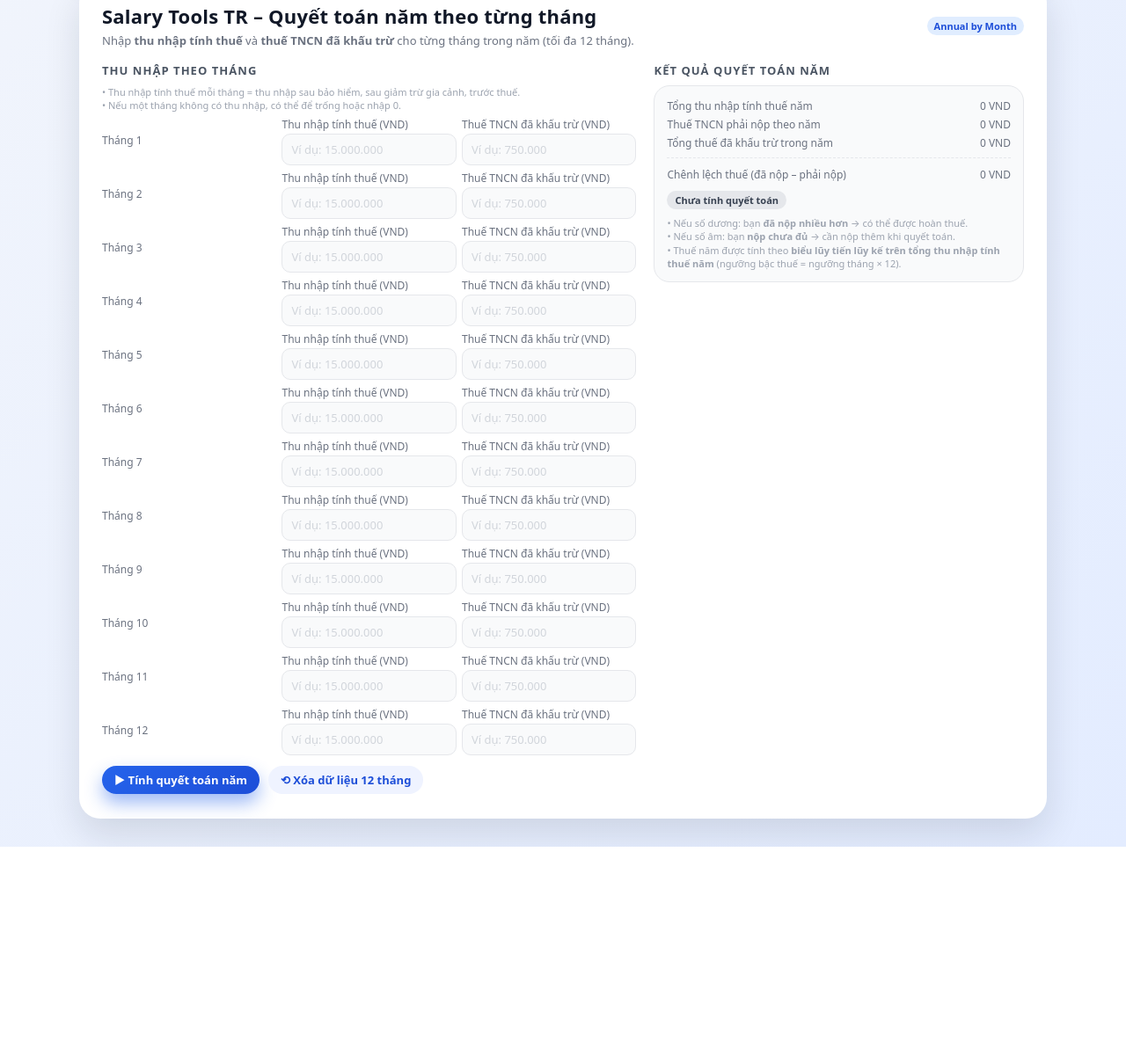
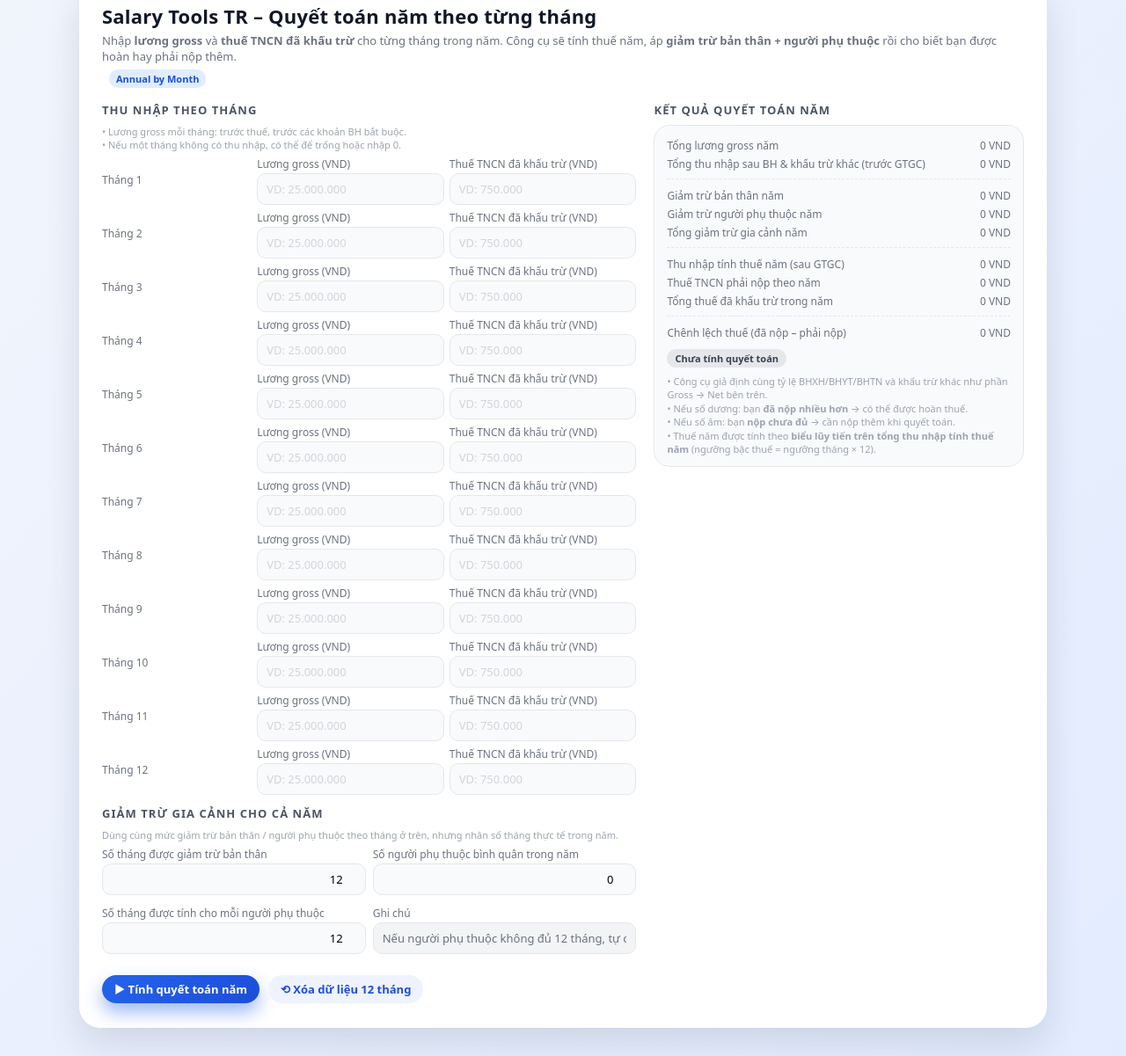
Before and after one commit to Trnq21/salary-tools-tr, a plain HTML site: page index.html in a window 1280 px wide. Shown: the part 774-1975 px from the top of the page at 88% size. Before the commit the page ends 1737 px from the top, so only its background shows below. Drawn offline with Linux system fonts and the light colour scheme.

Commit message:
Add files via upload

```diff
--- a/index.html
+++ b/index.html
@@ -315,7 +315,7 @@
 
     .month-row {
       display: grid;
-      grid-template-columns: minmax(0, 1fr) minmax(0, 1fr) minmax(0, 1fr);
+      grid-template-columns: minmax(0, .8fr) minmax(0, 1fr) minmax(0, 1fr);
       gap: 6px;
       align-items: center;
       margin-bottom: 6px;
@@ -545,14 +545,15 @@
     </div>
   </div>
 
-  <!-- CARD 2: ANNUAL INCOME & TAX REFUND (12 THÁNG) -->
+  <!-- CARD 2: ANNUAL INCOME & TAX REFUND (12 THÁNG + GIẢM TRỪ GIA CẢNH NĂM) -->
   <div class="card">
     <div class="header">
       <div style="display:flex;align-items:center;justify-content:space-between;gap:6px;flex-wrap:wrap;">
         <div>
           <div class="title">Salary Tools TR – Quyết toán năm theo từng tháng</div>
           <div class="subtitle">
-            Nhập <b>thu nhập tính thuế</b> và <b>thuế TNCN đã khấu trừ</b> cho từng tháng trong năm (tối đa 12 tháng).
+            Nhập <b>lương gross</b> và <b>thuế TNCN đã khấu trừ</b> cho từng tháng trong năm. Công cụ sẽ tính thuế năm,
+            áp <b>giảm trừ bản thân + người phụ thuộc</b> rồi cho biết bạn được hoàn hay phải nộp thêm.
           </div>
         </div>
         <div class="badge">Annual by Month</div>
@@ -564,11 +565,38 @@
       <div>
         <div class="section-title">Thu nhập theo tháng</div>
         <div class="section-subnote">
-          • Thu nhập tính thuế mỗi tháng = thu nhập sau bảo hiểm, sau giảm trừ gia cảnh, trước thuế.<br/>
+          • Lương gross mỗi tháng: trước thuế, trước các khoản BH bắt buộc.<br/>
           • Nếu một tháng không có thu nhập, có thể để trống hoặc nhập 0.
         </div>
 
         <div id="monthContainer"></div>
+
+        <div class="section-title" style="margin-top:12px;">Giảm trừ gia cảnh cho cả năm</div>
+        <div class="section-subnote">
+          Dùng cùng mức giảm trừ bản thân / người phụ thuộc theo tháng ở trên, nhưng nhân số tháng thực tế trong năm.
+        </div>
+
+        <div class="inline-inputs">
+          <div class="form-group">
+            <span class="small-label">Số tháng được giảm trừ bản thân</span>
+            <input type="number" id="annualPersonalMonths" min="0" max="12" step="1" value="12" />
+          </div>
+          <div class="form-group">
+            <span class="small-label">Số người phụ thuộc bình quân trong năm</span>
+            <input type="number" id="annualDepCount" min="0" step="1" value="0" />
+          </div>
+        </div>
+
+        <div class="inline-inputs">
+          <div class="form-group">
+            <span class="small-label">Số tháng được tính cho mỗi người phụ thuộc</span>
+            <input type="number" id="annualDepMonths" min="0" max="12" step="1" value="12" />
+          </div>
+          <div class="form-group">
+            <span class="small-label">Ghi chú</span>
+            <input type="text" disabled value="Nếu người phụ thuộc không đủ 12 tháng, tự chỉnh nhỏ hơn." style="text-align:left;color:#6b7280;background:#f3f4f6;" />
+          </div>
+        </div>
 
         <div class="btn-row" style="margin-top:12px;">
           <button class="btn-primary" id="calcAnnualBtn" type="button">
@@ -587,8 +615,35 @@
         <div class="section-title">Kết quả quyết toán năm</div>
         <div class="summary-card">
           <div class="summary-row label">
-            <span>Tổng thu nhập tính thuế năm</span>
-            <span id="totalAnnualIncomeLabel">0 VND</span>
+            <span>Tổng lương gross năm</span>
+            <span id="totalAnnualGrossLabel">0 VND</span>
+          </div>
+
+          <div class="summary-row label">
+            <span>Tổng thu nhập sau BH & khấu trừ khác (trước GTGC)</span>
+            <span id="totalAnnualBeforeFamilyLabel">0 VND</span>
+          </div>
+
+          <div class="divider"></div>
+
+          <div class="summary-row label">
+            <span>Giảm trừ bản thân năm</span>
+            <span id="annualPersonalDedLabel">0 VND</span>
+          </div>
+          <div class="summary-row label">
+            <span>Giảm trừ người phụ thuộc năm</span>
+            <span id="annualDepDedLabel">0 VND</span>
+          </div>
+          <div class="summary-row label">
+            <span>Tổng giảm trừ gia cảnh năm</span>
+            <span id="annualFamilyDedTotalLabel">0 VND</span>
+          </div>
+
+          <div class="divider"></div>
+
+          <div class="summary-row label">
+            <span>Thu nhập tính thuế năm (sau GTGC)</span>
+            <span id="taxableAnnualIncomeLabel">0 VND</span>
           </div>
 
           <div class="summary-row label">
@@ -615,9 +670,10 @@
           </div>
 
           <div class="annual-note">
+            • Công cụ giả định cùng tỷ lệ BHXH/BHYT/BHTN và khấu trừ khác như phần Gross → Net bên trên.<br/>
             • Nếu số dương: bạn <b>đã nộp nhiều hơn</b> → có thể được hoàn thuế.<br/>
             • Nếu số âm: bạn <b>nộp chưa đủ</b> → cần nộp thêm khi quyết toán.<br/>
-            • Thuế năm được tính theo <b>biểu lũy tiến lũy kế trên tổng thu nhập tính thuế năm</b>
+            • Thuế năm được tính theo <b>biểu lũy tiến trên tổng thu nhập tính thuế năm</b>
               (ngưỡng bậc thuế = ngưỡng tháng × 12).
           </div>
         </div>
@@ -633,13 +689,11 @@
 
     function parseAccountingToNumber(str) {
       if (!str) return 0;
-      // Bỏ dấu chấm, phẩy, khoảng trắng, VND, và dấu ngoặc
       let clean = String(str)
         .replace(/[\sVNDvnd]/g, "")
         .replace(/\./g, "")
         .replace(/,/g, "");
 
-      // Xử lý số âm dạng (1000)
       let negative = false;
       if (clean.includes("(") && clean.includes(")")) {
         negative = true;
@@ -654,7 +708,7 @@
       return num;
     }
 
-    // Biểu thuế TNCN lũy tiến từng phần (VN truyền thống) - theo THÁNG
+    // Thuế TNCN theo THÁNG
     function calcPIT(taxableIncome) {
       if (taxableIncome <= 0) return 0;
 
@@ -683,7 +737,7 @@
       return tax;
     }
 
-    // Biểu thuế TNCN theo NĂM (ngưỡng = ngưỡng tháng × 12)
+    // Thuế TNCN theo NĂM (ngưỡng = ngưỡng tháng × 12)
     function calcPITAnnual(taxableAnnualIncome) {
       if (taxableAnnualIncome <= 0) return 0;
 
@@ -719,7 +773,6 @@
 
       const gross = parseAccountingToNumber(grossStr);
       let insBase = parseAccountingToNumber(insBaseStr);
-      // Nếu không nhập hoặc =0 thì dùng luôn Gross
       if (!insBase) {
         insBase = gross;
       }
@@ -744,31 +797,24 @@
         return;
       }
 
-      // 1. Khấu trừ bảo hiểm dựa trên lương bảo hiểm (insBase)
       const insRateTotal = siRate + hiRate + uiRate;
       const insDeduct = insBase * insRateTotal;
 
-      // 2. Khấu trừ khác dựa trên Gross
       const otherDeduct = gross * otherRate;
 
       const incomeBeforeFamily = gross - insDeduct - otherDeduct;
 
-      // 3. Giảm trừ gia cảnh
       const familyDeduct = personalDeduction + dependents * dependentDeduction;
 
-      // Thu nhập chịu thuế
       const taxableIncome = Math.max(0, incomeBeforeFamily - familyDeduct);
 
-      // 4. Thuế TNCN
       const pit = calcPIT(taxableIncome);
 
-      // 5. Net
       const net = gross - insDeduct - otherDeduct - pit;
 
       const totalDeduction =
         insDeduct + otherDeduct + pit + Math.max(0, Math.min(familyDeduct, incomeBeforeFamily));
 
-      // Cập nhật UI
       document.getElementById("grossLabel").textContent = formatVND(gross);
       document.getElementById("insBaseLabel").textContent = formatVND(insBase);
       document.getElementById("netLabel").textContent = formatVND(net);
@@ -822,18 +868,18 @@
         label.textContent = name;
         colLabel.appendChild(label);
 
-        const colIncome = document.createElement("div");
-        const incomeLabel = document.createElement("div");
-        incomeLabel.className = "month-label";
-        incomeLabel.textContent = "Thu nhập tính thuế (VND)";
-        const incomeInput = document.createElement("input");
-        incomeInput.type = "text";
-        incomeInput.className = "month-income";
-        incomeInput.placeholder = "Ví dụ: 15.000.000";
-        incomeInput.inputMode = "numeric";
-        attachAccountingFormatter(incomeInput);
-        colIncome.appendChild(incomeLabel);
-        colIncome.appendChild(incomeInput);
+        const colGross = document.createElement("div");
+        const grossLabel = document.createElement("div");
+        grossLabel.className = "month-label";
+        grossLabel.textContent = "Lương gross (VND)";
+        const grossInput = document.createElement("input");
+        grossInput.type = "text";
+        grossInput.className = "month-gross";
+        grossInput.placeholder = "VD: 25.000.000";
+        grossInput.inputMode = "numeric";
+        attachAccountingFormatter(grossInput);
+        colGross.appendChild(grossLabel);
+        colGross.appendChild(grossInput);
 
         const colTax = document.createElement("div");
         const taxLabel = document.createElement("div");
@@ -842,14 +888,14 @@
         const taxInput = document.createElement("input");
         taxInput.type = "text";
         taxInput.className = "month-taxpaid";
-        taxInput.placeholder = "Ví dụ: 750.000";
+        taxInput.placeholder = "VD: 750.000";
         taxInput.inputMode = "numeric";
         attachAccountingFormatter(taxInput);
         colTax.appendChild(taxLabel);
         colTax.appendChild(taxInput);
 
         row.appendChild(colLabel);
-        row.appendChild(colIncome);
+        row.appendChild(colGross);
         row.appendChild(colTax);
 
         container.appendChild(row);
@@ -862,30 +908,63 @@
       errorDiv.style.display = "none";
       errorDiv.textContent = "";
 
-      let totalIncome = 0;
+      const siRate = Number(document.getElementById("siRate").value || 0) / 100;
+      const hiRate = Number(document.getElementById("hiRate").value || 0) / 100;
+      const uiRate = Number(document.getElementById("uiRate").value || 0) / 100;
+      const otherRate = Number(document.getElementById("otherRate").value || 0) / 100;
+      const personalDeductionMonthly = Number(document.getElementById("personalDeduction").value || 0);
+      const dependentDeductionMonthly = Number(document.getElementById("dependentDeduction").value || 0);
+
+      const annualPersonalMonths = Number(document.getElementById("annualPersonalMonths").value || 0);
+      const annualDepCount = Number(document.getElementById("annualDepCount").value || 0);
+      const annualDepMonths = Number(document.getElementById("annualDepMonths").value || 0);
+
+      let totalGross = 0;
+      let totalBeforeFamily = 0;
       let totalTaxPaid = 0;
 
+      const insRateTotal = siRate + hiRate + uiRate;
+
       rows.forEach((row) => {
-        const incomeInput = row.querySelector(".month-income");
+        const grossInput = row.querySelector(".month-gross");
         const taxInput = row.querySelector(".month-taxpaid");
 
-        const income = parseAccountingToNumber(incomeInput.value);
+        const gross = parseAccountingToNumber(grossInput.value);
         const taxPaid = parseAccountingToNumber(taxInput.value);
 
-        totalIncome += income;
+        if (gross > 0) {
+          const insDed = gross * insRateTotal;
+          const otherDed = gross * otherRate;
+          const beforeFamily = gross - insDed - otherDed;
+
+          totalGross += gross;
+          totalBeforeFamily += beforeFamily;
+        }
+
         totalTaxPaid += taxPaid;
       });
 
-      if (totalIncome <= 0) {
-        errorDiv.textContent = "Tổng thu nhập tính thuế năm phải > 0 (nhập theo từng tháng).";
+      if (totalGross <= 0) {
+        errorDiv.textContent = "Tổng lương gross năm phải > 0 (nhập theo từng tháng).";
         errorDiv.style.display = "block";
         return;
       }
 
-      const taxDue = calcPITAnnual(totalIncome);
+      const annualPersonalDed = personalDeductionMonthly * annualPersonalMonths;
+      const annualDepDed = dependentDeductionMonthly * annualDepCount * annualDepMonths;
+      const familyDedTotal = annualPersonalDed + annualDepDed;
+
+      const taxableAnnualIncome = Math.max(0, totalBeforeFamily - familyDedTotal);
+
+      const taxDue = calcPITAnnual(taxableAnnualIncome);
       const diff = totalTaxPaid - taxDue;
 
-      document.getElementById("totalAnnualIncomeLabel").textContent = formatVND(totalIncome);
+      document.getElementById("totalAnnualGrossLabel").textContent = formatVND(totalGross);
+      document.getElementById("totalAnnualBeforeFamilyLabel").textContent = formatVND(totalBeforeFamily);
+      document.getElementById("annualPersonalDedLabel").textContent = formatVND(annualPersonalDed);
+      document.getElementById("annualDepDedLabel").textContent = formatVND(annualDepDed);
+      document.getElementById("annualFamilyDedTotalLabel").textContent = formatVND(familyDedTotal);
+      document.getElementById("taxableAnnualIncomeLabel").textContent = formatVND(taxableAnnualIncome);
       document.getElementById("annualTaxDueLabel").textContent = formatVND(taxDue);
       document.getElementById("annualTaxPaidLabel").textContent = formatVND(totalTaxPaid);
       document.getElementById("annualDiffLabel").textContent = formatVND(diff);
@@ -908,7 +987,12 @@
     function resetAnnualByMonth() {
       createMonthRows();
 
-      document.getElementById("totalAnnualIncomeLabel").textContent = "0 VND";
+      document.getElementById("totalAnnualGrossLabel").textContent = "0 VND";
+      document.getElementById("totalAnnualBeforeFamilyLabel").textContent = "0 VND";
+      document.getElementById("annualPersonalDedLabel").textContent = "0 VND";
+      document.getElementById("annualDepDedLabel").textContent = "0 VND";
+      document.getElementById("annualFamilyDedTotalLabel").textContent = "0 VND";
+      document.getElementById("taxableAnnualIncomeLabel").textContent = "0 VND";
       document.getElementById("annualTaxDueLabel").textContent = "0 VND";
       document.getElementById("annualTaxPaidLabel").textContent = "0 VND";
       document.getElementById("annualDiffLabel").textContent = "0 VND";
@@ -971,7 +1055,6 @@
         resetAnnualByMonth();
       });
 
-      // Khởi tạo 12 tháng cho quyết toán năm
       resetAnnualByMonth();
     });
   </script>
```
